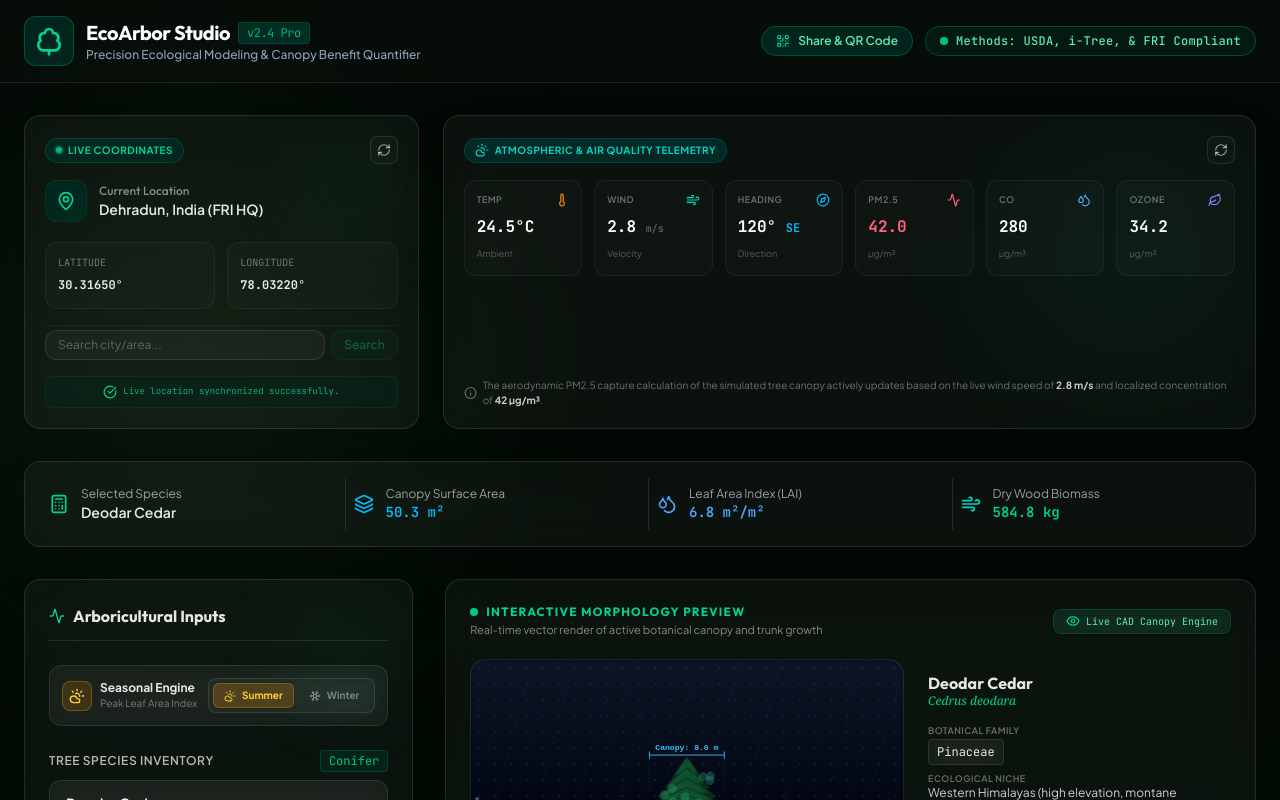
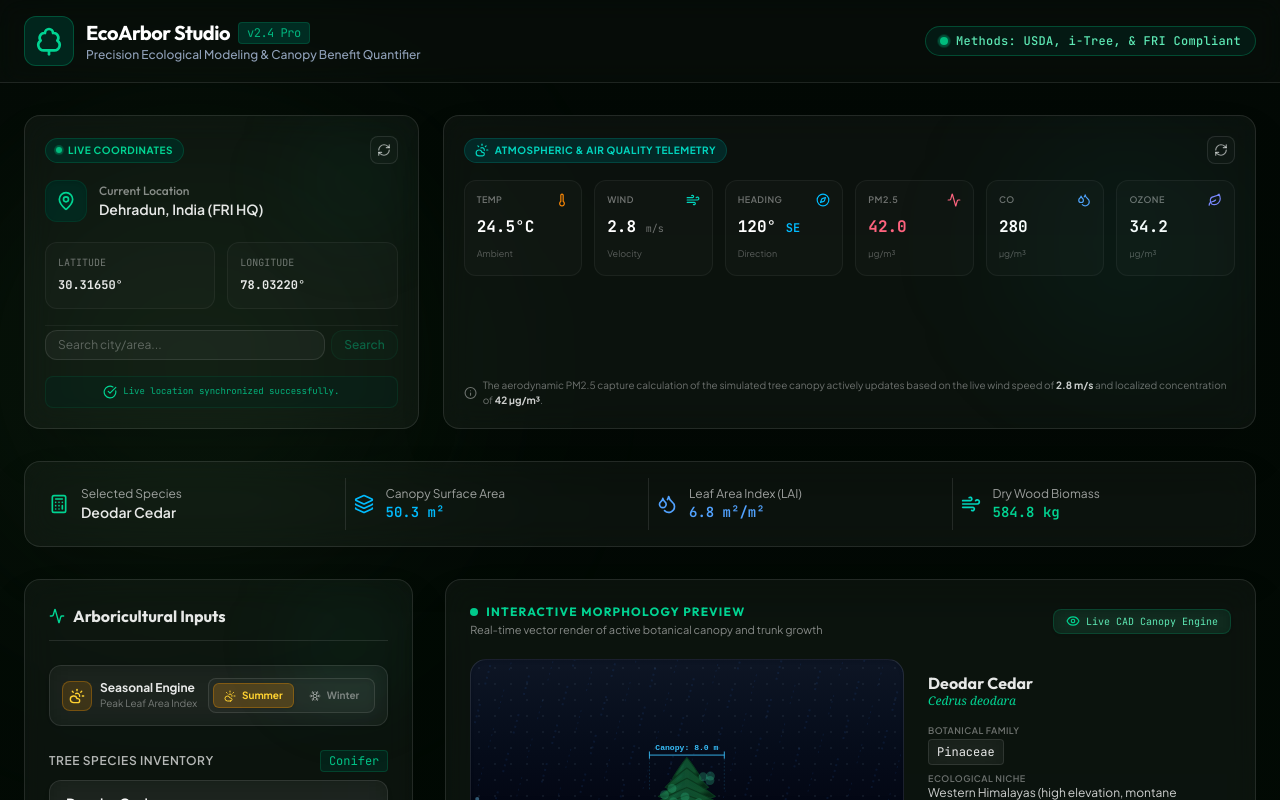
Before and after one commit to vyyrtokpoe717/EcoArbor-Studio, a Next.js app: page / in a window 1280 px wide. Shown: the top 800 px of the page. Built offline with nearby package versions, Linux system fonts and the light colour scheme.

Commit message:
refactor(ui): remove QR code share button
Simplify the header layout by removing the QR code generation button to focus on methodological compliance display.

```diff
--- a/app/page.tsx
+++ b/app/page.tsx
@@ -1638,16 +1638,7 @@ export default function EcoArborApp() {
               <p className="text-xs text-slate-400 font-medium">Precision Ecological Modeling & Canopy Benefit Quantifier</p>
             </div>
           </div>
-          <div className="flex items-center gap-3">
-            <button
-              onClick={() => setShowQrModal(true)}
-              className="flex items-center gap-2 bg-emerald-950/80 hover:bg-emerald-900/90 text-emerald-300 border border-emerald-500/30 px-3.5 py-1.5 rounded-full text-xs font-semibold shadow-md transition-all active:scale-95 cursor-pointer"
-              title="Generate QR Code & Share Ecological Report"
-            >
-              <QrCode className="w-3.5 h-3.5 text-emerald-400" />
-              <span>Share & QR Code</span>
-            </button>
-            <div className="hidden sm:flex items-center gap-2 bg-emerald-950/40 border border-emerald-500/30 px-3.5 py-1.5 rounded-full text-xs">
+          <div className="flex items-center gap-2 bg-emerald-950/40 border border-emerald-500/30 px-3.5 py-1.5 rounded-full text-xs">
             <span className="relative flex h-2 w-2">
               <span className="animate-ping absolute inline-flex h-full w-full rounded-full bg-emerald-400 opacity-75"></span>
               <span className="relative inline-flex rounded-full h-2 w-2 bg-emerald-500"></span>
@@ -1655,7 +1646,6 @@ export default function EcoArborApp() {
             <span className="text-emerald-300 font-mono font-medium tracking-wide">
               Methods: USDA, i-Tree, & FRI Compliant
             </span>
-            </div>
           </div>
         </div>
       </header>
@@ -3224,7 +3214,6 @@ export default function EcoArborApp() {
               </h2>
               <p className="text-xs text-white/60 mt-1">Real-time database of surveyed tree inventory assets</p>
             </div>
-            {logs.length > 0 && (
             <div className="flex flex-wrap gap-2">
               <button
                 onClick={() => setShowQrModal(true)}
@@ -3233,6 +3222,8 @@ export default function EcoArborApp() {
                 <QrCode className="w-3.5 h-3.5 text-emerald-400" />
                 Share & QR Code
               </button>
+              {logs.length > 0 && (
+                <>
                   <button
                     onClick={handleDownloadPDF}
                     className="flex items-center gap-2 text-xs font-semibold text-sky-300 bg-sky-950/80 hover:bg-sky-900/80 px-4 py-2.5 rounded-lg transition-colors border border-sky-500/30 active:scale-95 cursor-pointer shadow-md"
@@ -3254,8 +3245,9 @@ export default function EcoArborApp() {
                     <Trash2 className="w-3.5 h-3.5" />
                     Clear Inventory
                   </button>
-              </div>
+                </>
               )}
+            </div>
           </div>
 
           <div className="overflow-x-auto">
```
Lines whose indentation alone changed are shown as unchanged.
